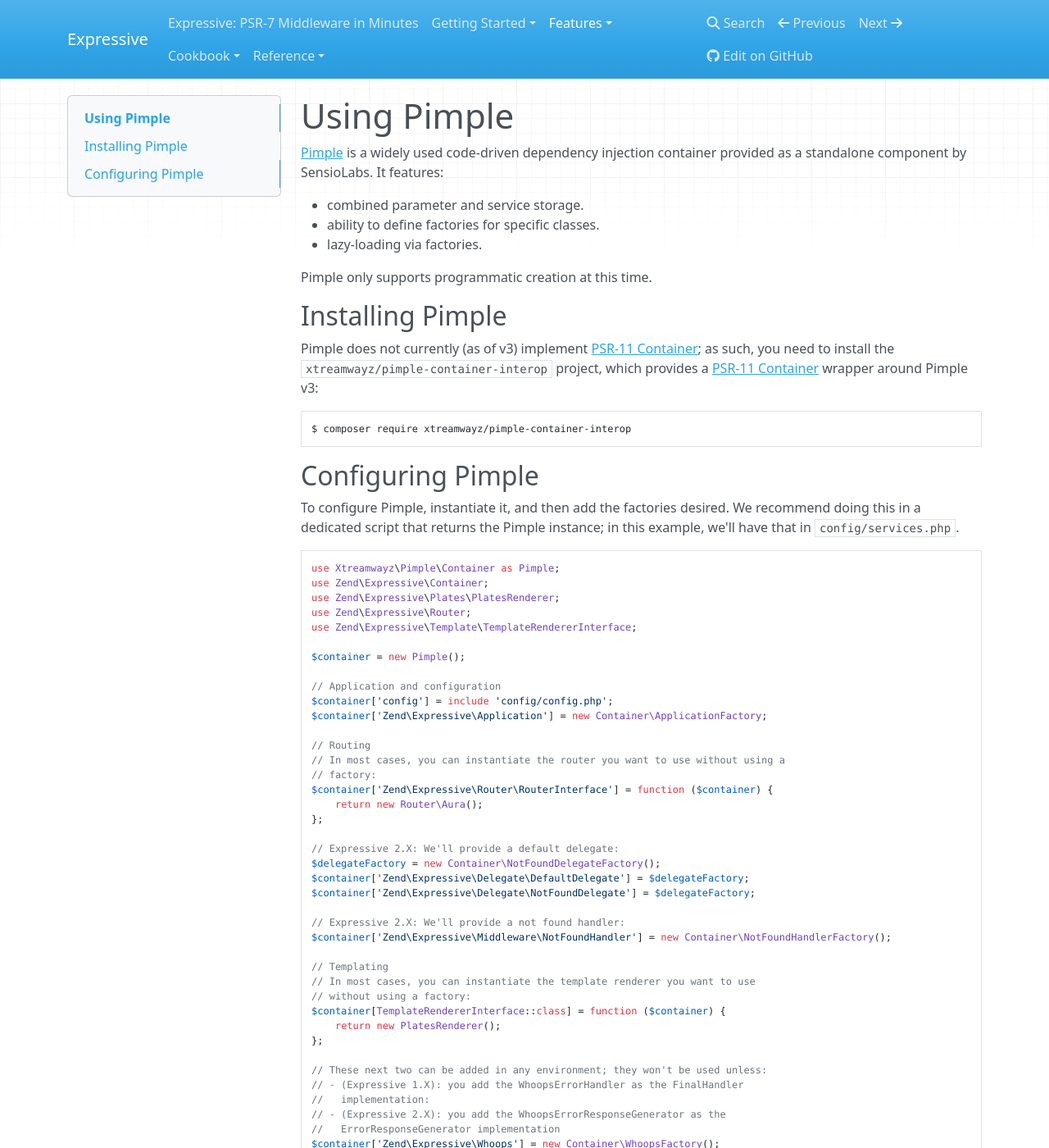
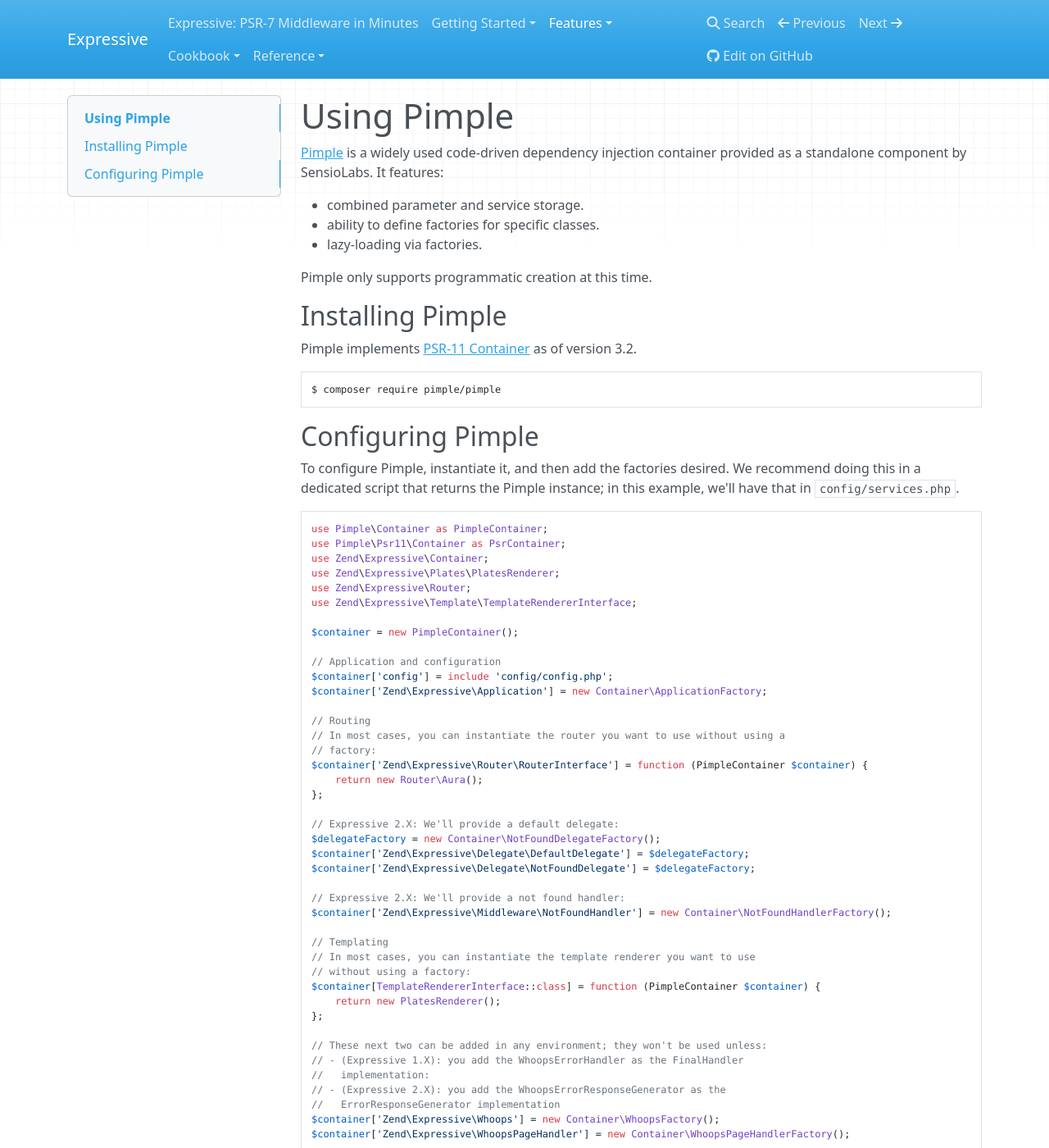
Before and after one commit to zendframework/zend-expressive, an MkDocs documentation site: the page built from doc/book/features/container/pimple.md, in a window 1280 px wide and 1400 px high. Shown: the whole window at 82% size. Built offline with MkDocs 1.6.1, drawn with Linux system fonts in a browser that asks for light colours; nearby versions of some CDN libraries; old or Windows-style settings are respelled for this version of MkDocs.

Commit message:
Updated documentation to reflect direct Pimple implementation
- https://github.com/zendframework/zend-expressive-skeleton/pull/171

````diff
--- a/composer.json
+++ b/composer.json
@@ -65,7 +65,7 @@
         "filp/whoops": "^2.1 to use the Whoops error handler",
         "zendframework/zend-expressive-helpers": "^3.0 for its UrlHelper, ServerUrlHelper, and BodyParseMiddleware",
         "aura/di": "^3.2 to make use of Aura.Di dependency injection container",
-        "xtreamwayz/pimple-container-interop": "^1.0 to use Pimple for dependency injection",
+        "pimple/pimple": "^3.2.2 to use Pimple for dependency injection",
         "zendframework/zend-expressive-tooling": "For migration and development tools; require it with the --dev flag",
         "zendframework/zend-servicemanager": "^3.3 to use zend-servicemanager for dependency injection"
     },
--- a/doc/book/features/container/pimple.md
+++ b/doc/book/features/container/pimple.md
@@ -12,14 +12,11 @@
 
 ## Installing Pimple
 
-Pimple does not currently (as of v3) implement
-[PSR-11 Container](https://github.com/php-fig/container); as
-such, you need to install the `xtreamwayz/pimple-container-interop` project,
-which provides a [PSR-11 Container](https://github.com/php-fig/container)
-wrapper around Pimple v3:
+Pimple implements [PSR-11 Container](https://github.com/php-fig/container)
+as of version 3.2.
 
 ```bash
-$ composer require xtreamwayz/pimple-container-interop
+$ composer require pimple/pimple
 ```
 
 ## Configuring Pimple
@@ -29,13 +26,14 @@
 this example, we'll have that in `config/services.php`.
 
 ```php
-use Xtreamwayz\Pimple\Container as Pimple;
+use Pimple\Container as PimpleContainer;
+use Pimple\Psr11\Container as PsrContainer;
 use Zend\Expressive\Container;
 use Zend\Expressive\Plates\PlatesRenderer;
 use Zend\Expressive\Router;
 use Zend\Expressive\Template\TemplateRendererInterface;
 
-$container = new Pimple();
+$container = new PimpleContainer();
 
 // Application and configuration
 $container['config'] = include 'config/config.php';
@@ -44,7 +42,7 @@
 // Routing
 // In most cases, you can instantiate the router you want to use without using a
 // factory:
-$container['Zend\Expressive\Router\RouterInterface'] = function ($container) {
+$container['Zend\Expressive\Router\RouterInterface'] = function (PimpleContainer $container) {
     return new Router\Aura();
 };
 
@@ -59,7 +57,7 @@
 // Templating
 // In most cases, you can instantiate the template renderer you want to use
 // without using a factory:
-$container[TemplateRendererInterface::class] = function ($container) {
+$container[TemplateRendererInterface::class] = function (PimpleContainer $container) {
     return new PlatesRenderer();
 };
 
@@ -88,7 +86,7 @@
 // - Expressive 2.X:
 $container['Zend\Expressive\Middleware\ErrorResponseGenerator'] = new Container\ErrorResponseGeneratorFactory();
 
-return $container;
+return new PsrContainer($container);
 ```
 
 Your bootstrap (typically `public/index.php`) will then look like this:
````
Also changed, not shown: README.md (+2 -2 lines).
